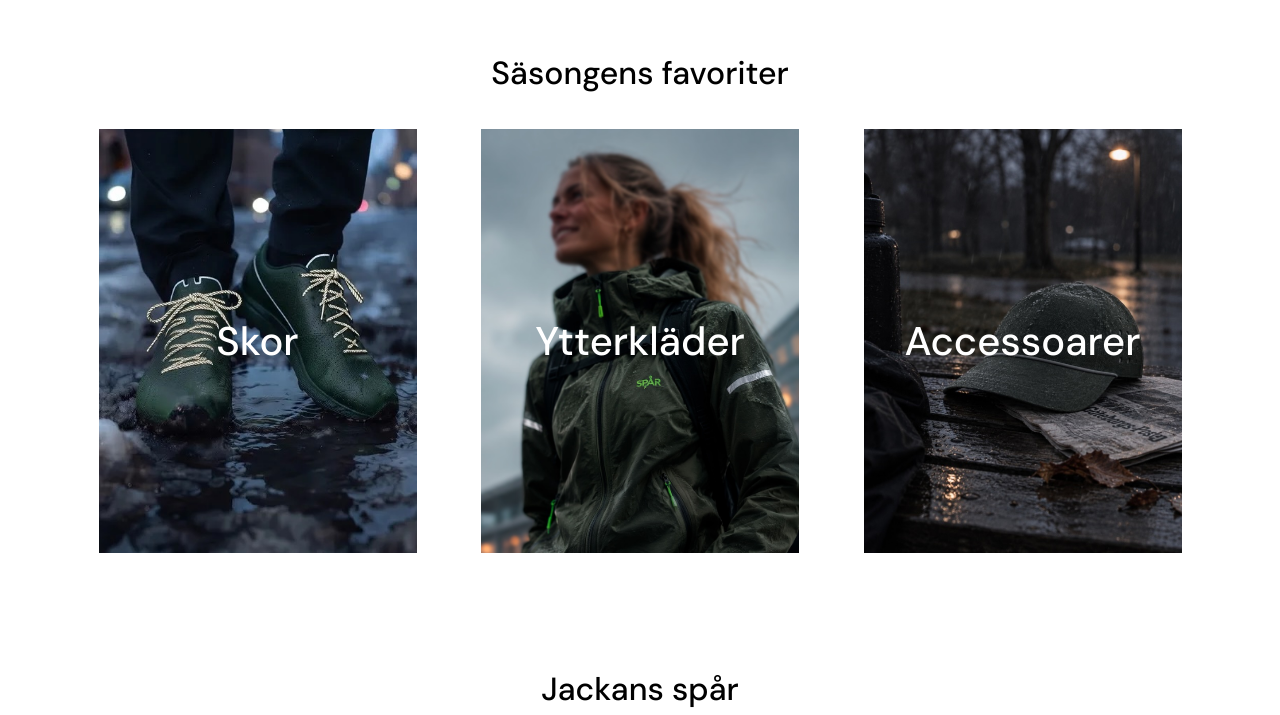
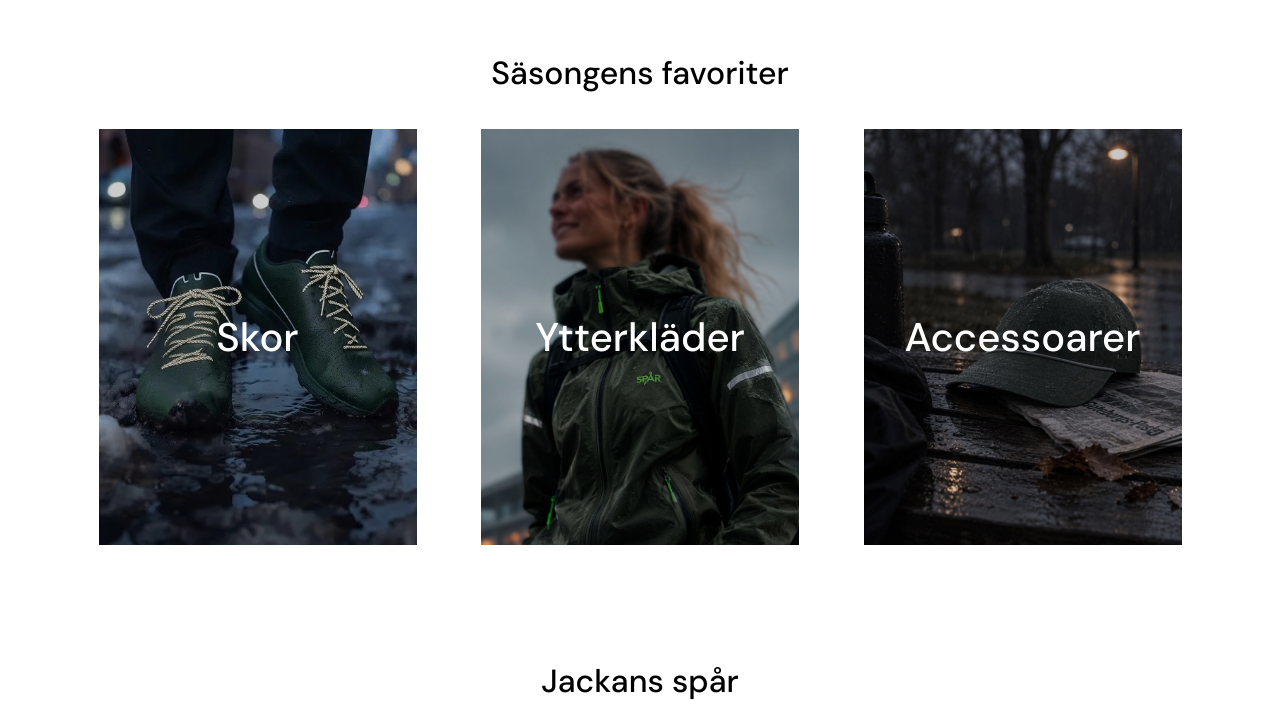
Before and after one commit to jenodh/spar, a plain HTML site: page index.html in a window 1280 px wide. Shown: the part 2420-3135 px from the top of the page. Drawn offline with Linux system fonts and the light colour scheme.

Commit message:
uppdated category section

```diff
--- a/style.css
+++ b/style.css
@@ -646,6 +646,13 @@ section h2 {
   overflow: hidden;
 }
 
+.category-image::after {
+  content: "";
+  position: absolute;
+  inset: 0;
+  background-color: rgba(0, 0, 0, 0.2);
+}
+
 .category-image img {
   display: block;
   width: 100%;
@@ -1290,7 +1297,7 @@ section h2 {
 
   .category-card {
     width: 318px;
-    height: 424px;
+    height: 416px;
     position: relative;
   }
 
@@ -1301,13 +1308,8 @@ section h2 {
   }
 
   .category-card h3 {
-    position: absolute;
-    top: 50%;
-    left: 50%;
-    transform: translate(-50%, -50%);
     font-size: 40px;
     line-height: var(--line-height-base);
-    text-align: center;
   }
 
   .category-section .carousel-controls {
```
